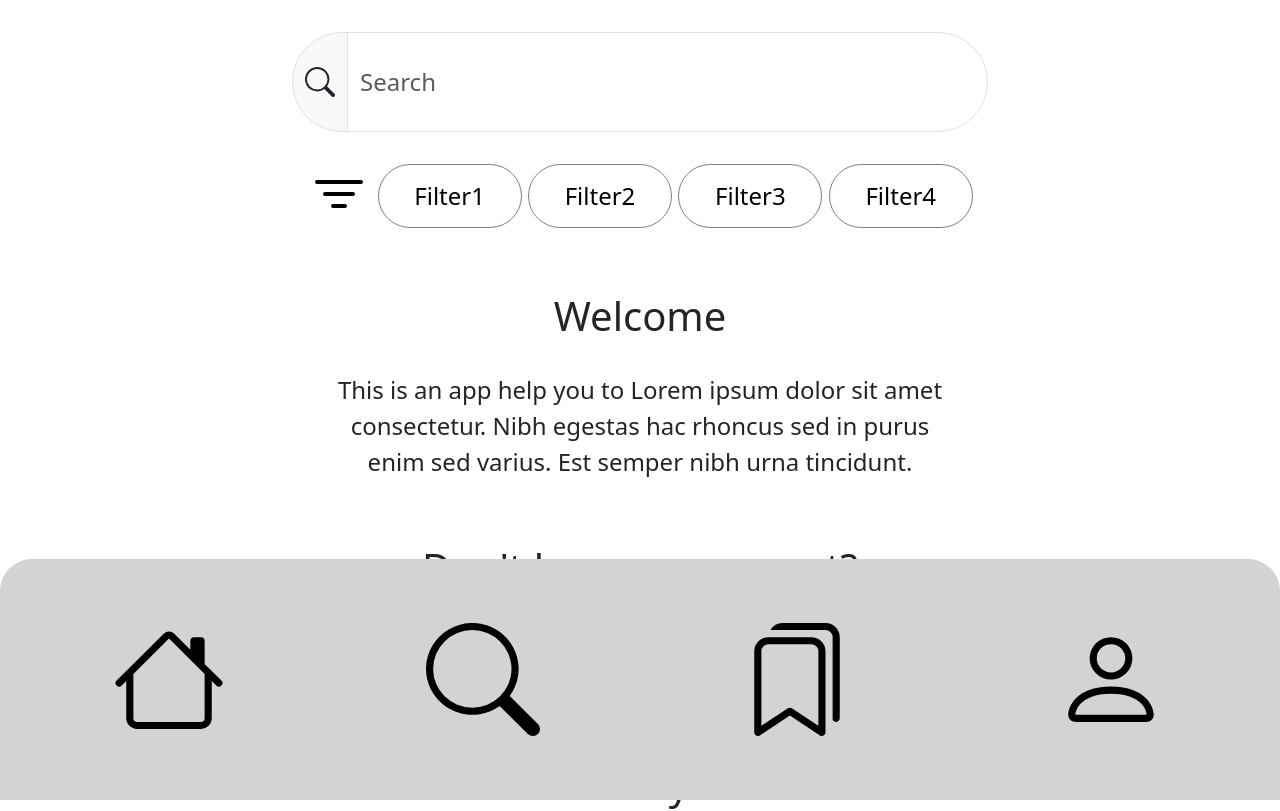
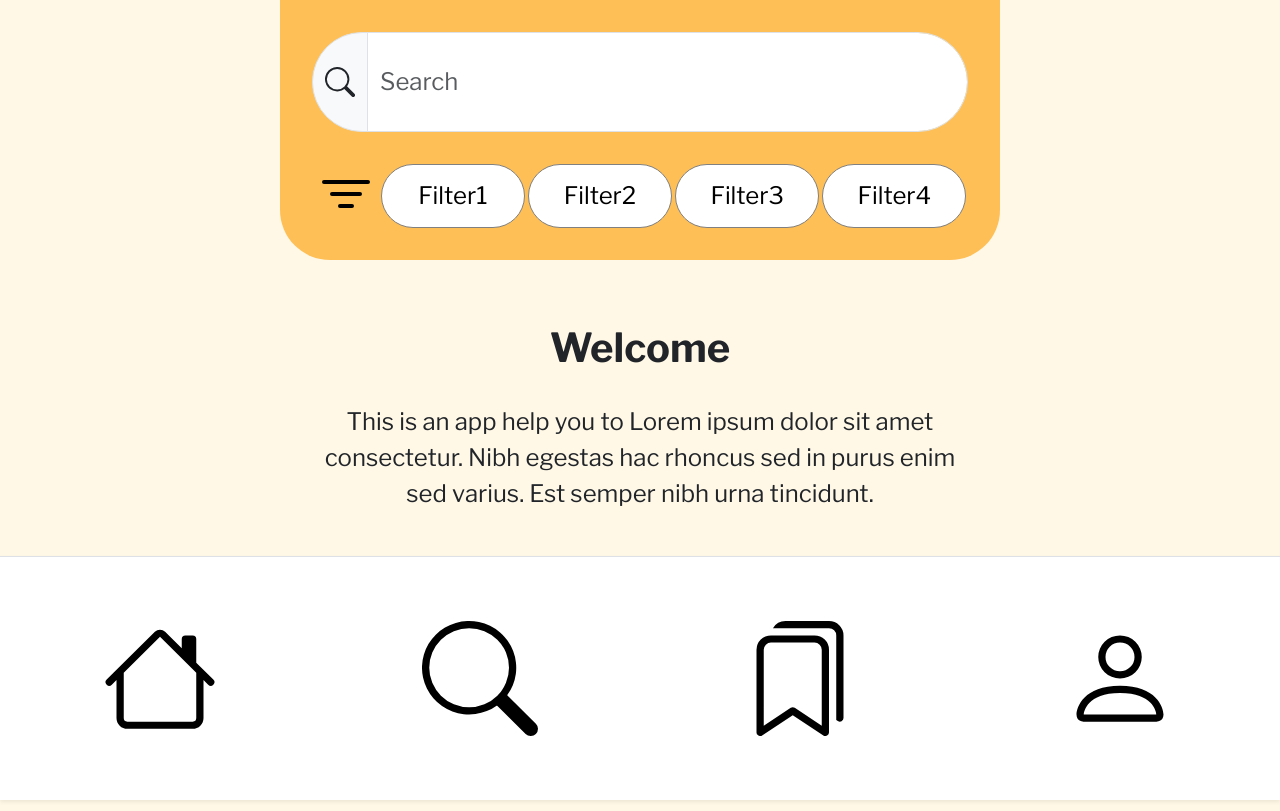
Before and after one commit to yuezhang27/1800_202330_DTC14, a plain HTML site: page index.html in a window 1280 px wide. Shown: the top 811 px of the page. Drawn offline with nearby package versions, Linux system fonts and the light colour scheme.

Commit message:
apply color palette to css file

```diff
--- a/index.html
+++ b/index.html
@@ -18,6 +18,11 @@
         integrity="sha384-C6RzsynM9kWDrMNeT87bh95OGNyZPhcTNXj1NW7RuBCsyN/o0jlpcV8Qyq46cDfL"
         crossorigin="anonymous"></script>
     <!-- Other libraries go here -->
+    <link rel="preconnect" href="https://fonts.googleapis.com">
+    <link rel="preconnect" href="https://fonts.gstatic.com" crossorigin>
+    <link
+        href="https://fonts.googleapis.com/css2?family=Libre+Franklin:ital,wght@0,100;0,400;0,700;1,100;1,400;1,700&family=Lora:ital,wght@0,400;0,700;1,400&display=swap"
+        rel="stylesheet">
 
 
 </head>
@@ -28,7 +33,8 @@
     <!-- Your HTML Layout go here -->
     <!------------------------------>
     <!-- Stuff for body goes here -->
-    <main class="container">
+    <main class="container-fluid">
+        <div class="search-bg orange-bg">
             <div class="input-group">
                 <span class="input-group-text rounded-left" id="basic-addon1"
                     style=" border-radius: 50rem 0 0 50rem!important">
@@ -49,13 +55,14 @@
                 <input class="btn btn-primary filterbtn" type="button" value="Filter3">
                 <input class="btn btn-primary filterbtn" type="button" value="Filter4">
             </div>
+        </div>
         <div class="welcomemessage">
             <h2>Welcome</h2>
             <p class="welcome1">This is an app help you to Lorem ipsum dolor sit amet consectetur. Nibh egestas hac
                 rhoncus sed in purus enim sed varius. Est semper nibh urna tincidunt.</p>
         </div>
 
-        <div class="signup">
+        <div class="signup shadow p-4 mb-5 rounded-3 mx-4">
             <h2>Don't have an account?</h2>
             <input class="btn signupbtn" type="button" value="Sign up">
         </div>
@@ -108,13 +115,13 @@
 
     </main>
     <div class="blank"></div>
-    <div class="footernav container-fluid d-flex justify-content-around">
-        <div class="nav-link active" aria-current="page" href="#">
+    <div class="footernav container-fluid d-flex justify-content-around border-top shadow-sm">
+        <div class="nav-link active" aria-current="page" href="">
             <img class="navpic" src="images/house.svg" alt="">
         </div>
-        <div class="nav-link" href="#">
+        <a class="nav-link" href="./main.html">
             <img class="navpic" src="images/search.svg" alt="">
-        </div>
+        </a>
         <div class="nav-link" href="#">
             <img class="navpic" src="images/bookmarks.svg" alt="">
         </div>
--- /dev/null
+++ b/styles/main.css
@@ -0,0 +1,6 @@
+body{
+    background-color: #E3F8F3 !important;
+}
+.blank{
+
+}
--- a/styles/style.css
+++ b/styles/style.css
@@ -1,8 +1,43 @@
-body {
+/* general design */
+/* color1: #FFF8E6 */
+/* color2: #FFD8C3 */
+/* color3: #FFBF57 */
+/* color4: #5C9384 */
+/* color5: #E3F8F3 */
+*{
+    font-family: 'Libre Franklin', sans-serif;
+    /* font-family: 'Lora', serif; */
+
+}
+h1, h2, h3{
+    font-weight: bold !important;
+}
+.orange-bg{
+    background-color: #FFBF57;
+}
+.green-bg {
+    background-color: #5C9384;
+}
+.container-fluid{
+    width: 100%;
+    margin: 0;
+    padding: 0;
+    --bs-gutter-x: 0 !important;
+}
+.search-bg{
+    padding: 4vh;
+    border-radius: 0 0 50px 50px;
+}
+
+/* general design */
+
+body, tbody, tbody>* {
     /* height: 100vh!important; */
     /* confused about this code */
     width: 90vh!important;
     margin: auto!important;
+    background-color: #FFF8E6 !important;
+
 }
 
 main {
@@ -14,7 +49,6 @@ main {
 
 .input-group {
     height: 100px;
-    margin-top: 4vh;
     margin-left: auto;
     margin-right: auto;
 }
@@ -44,12 +78,15 @@ main {
 .signup {
     text-align: center;
     margin-top: 4vh;
+    background-color: white;
+
+
 }
 .signupbtn {
     /* padding-left: 50px!important;
     padding-right: 50px!important; */
     width: 40vh;
-    background-color: lightgrey!important;
+    background-color: #FFBF57 !important;
     font-weight: bold!important;
     margin-top: 2vh;
     height: 10vh;
@@ -90,11 +127,11 @@ main {
 
 .footernav {
     /* margin-top: 8vh!important; */
-    background-color: lightgrey;
+    background-color: white;
     padding-top: 5%;
     padding-bottom: 5%;
-    border-top-left-radius: 4vh;
-    border-top-right-radius: 4vh;
+    /* border-top-left-radius: 4vh;
+    border-top-right-radius: 4vh; */
     position: fixed;
     left: 0;
     bottom: 0;
@@ -133,7 +170,8 @@ table {
     margin-top: 4vh;
 }
 .blank{
-    height: 15vh;
+    height: 370px;
+    display: block;
 
 }
 
```
Also changed, not shown: main.html (+13 -6 lines), images/yellow-bg.png (added). Lines whose indentation alone changed are shown as unchanged.
